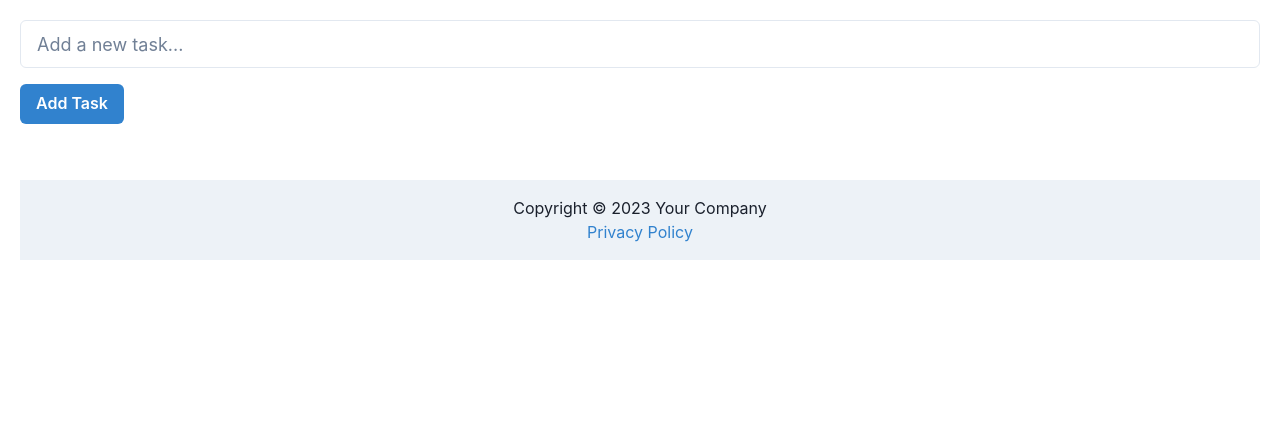
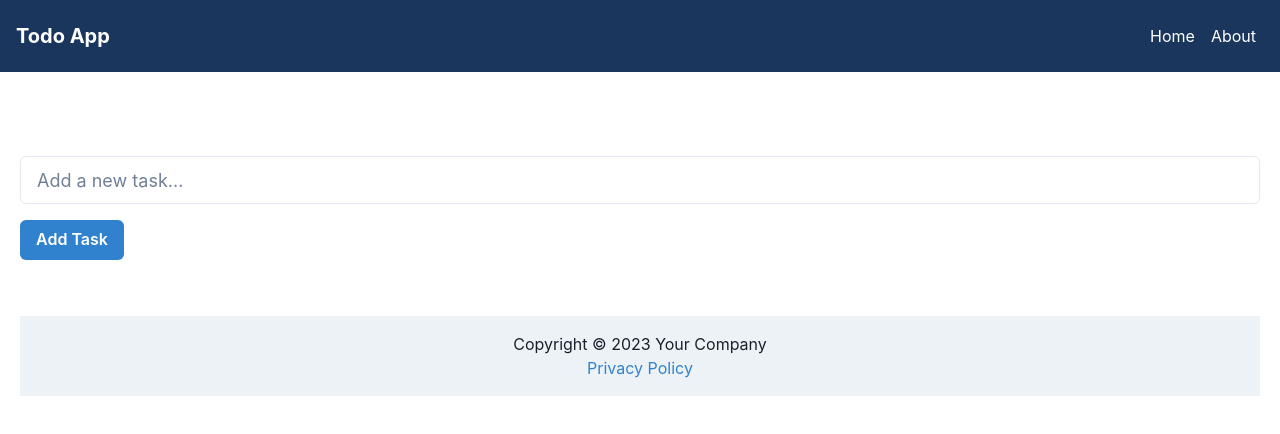
Before and after one commit to GPT-Engineer-App-Dev/simple-task-organizer, a React (Vite) app: page / in a window 1280 px wide. Shown: the top 434 px of the page. Built offline with nearby package versions, Linux system fonts and the light colour scheme.

Commit message:
Added a header with navigation links to the Todo App.

```diff
--- a/src/App.jsx
+++ b/src/App.jsx
@@ -1,13 +1,27 @@
 import { Route, BrowserRouter as Router, Routes } from "react-router-dom";
+import { Box, Flex, Text, Link } from '@chakra-ui/react';
 import Index from "./pages/Index.jsx";
 
 function App() {
   return (
-    <Router>
-      <Routes>
-        <Route exact path="/" element={<Index />} />
-      </Routes>
-    </Router>
+    <>
+      <Box as="header" bg="brand.900" p={4}>
+        <Flex justifyContent="space-between" alignItems="center">
+          <Text fontSize="xl" fontWeight="bold" color="white">Todo App</Text>
+          <Flex>
+            <Link href="/" p={2} color="white" _hover={{ textDecoration: 'underline' }}>Home</Link>
+            <Link href="/about" p={2} color="white" _hover={{ textDecoration: 'underline' }}>About</Link>
+          </Flex>
+        </Flex>
+      </Box>
+      <Router>
+        <Box pt={16}>
+          <Routes>
+            <Route exact path="/" element={<Index />} />
+          </Routes>
+        </Box>
+      </Router>
+    </>
   );
 }
 
```
